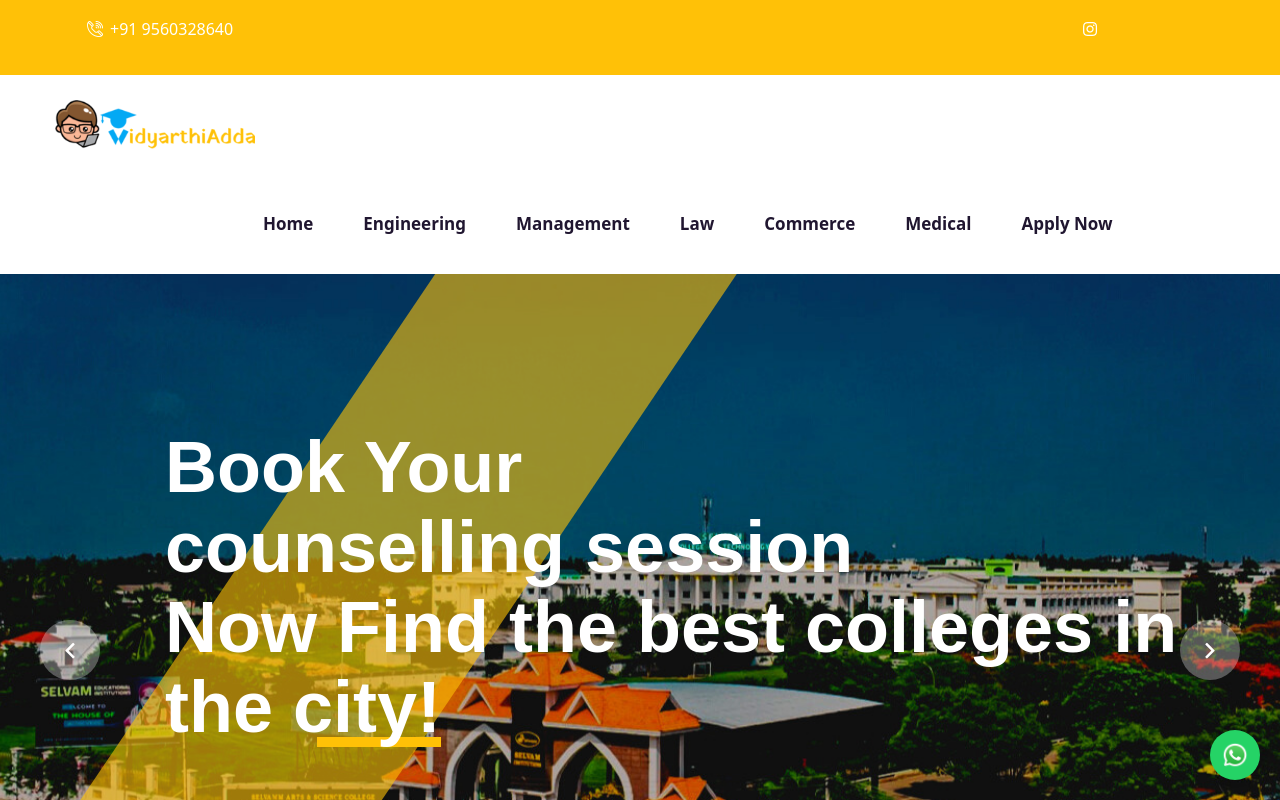
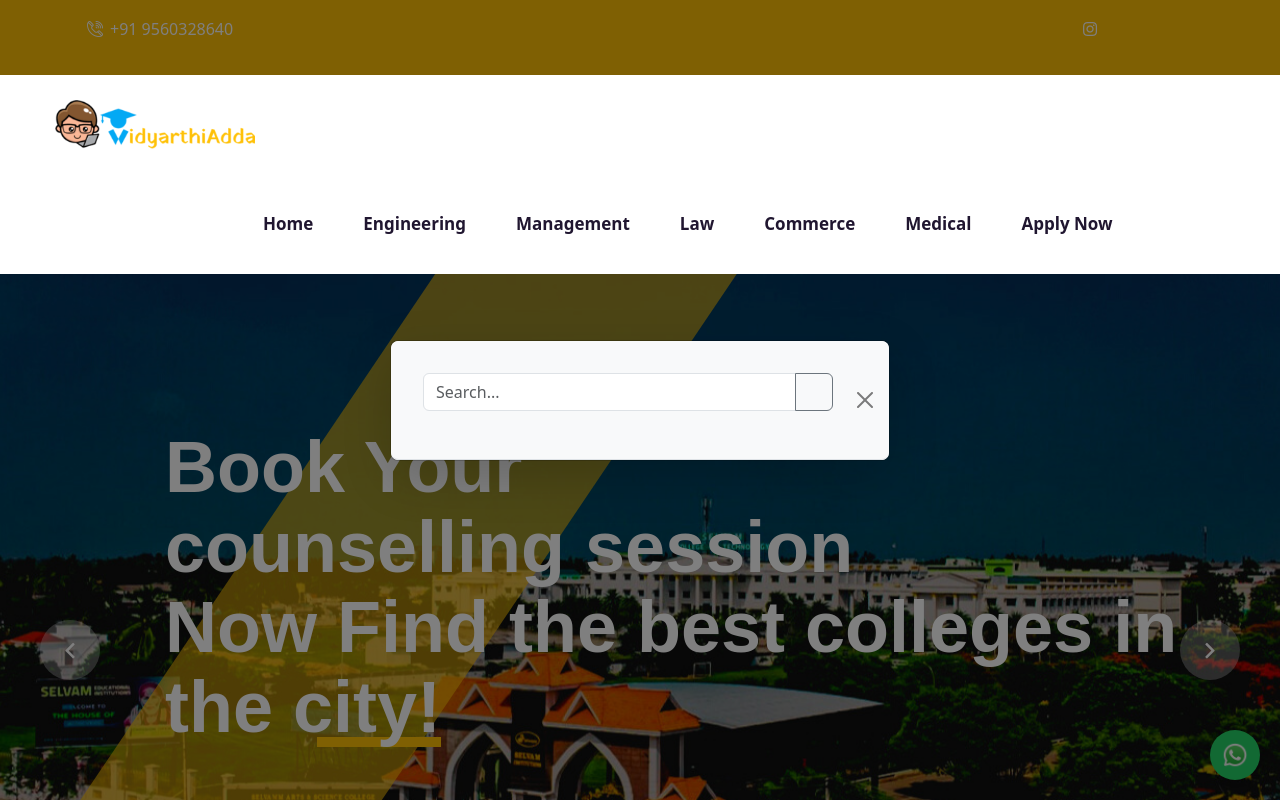
Before and after one commit to abdulrehman043/street_wolf, a Next.js app: page / in a window 1280 px wide. Both pictures are taken after a click on the element 1218 px from the left and 220 px from the top of the page. Shown: the top 800 px of the page. Built offline with nearby package versions, Linux system fonts and the light colour scheme; a web font is replaced by a local one.

Commit message:
update searchbar in desktop

```diff
--- /dev/null
+++ b/components/SearchModal.jsx
@@ -0,0 +1,70 @@
+import { useRouter } from 'next/navigation';
+import "@styles/style.css";
+
+const SearchModal = ({ showModal, onClose }) => {
+    const router = useRouter();
+
+    const closeModal = () => {
+        onClose();
+    };
+
+    const handleSearch = (event) => {
+        try {
+          // Access the input value with optional chaining
+          const searchString = event.target.previousSibling?.value;
+
+          if (searchString !== undefined && searchString !== null && searchString !== "") {
+            // Redirect to the search results page with the search query as a query parameter
+            router.push(`/college_search?string=${searchString}`, undefined, { shallow: true, onComplete: () => {
+              router.refresh();
+            }});
+          }
+        } catch (error) {
+          console.error(error);
+        }
+        closeModal();
+      };
+
+
+
+
+
+    return (
+        <>
+            {showModal && (
+                <div>
+                    <div className="modal-backdrop" style={{ backgroundColor: 'rgba(0, 0, 0, 0.5)' }}></div>
+                    <div className={`z-index-9999 modal show`} tabIndex="-2" role="dialog" style={{ display: 'block' }}>
+                        <div className="modal-dialog modal-dialog-centered">
+                            <div className="modal-content rounded-3 shadow-lg">
+                                <div className="modal-header rounded-3 bg-light">
+                                    <div className="modal-body">
+                                        {/* Search Bar */}
+                                        <div className="input-group mb-3">
+                                            <input
+                                                type="text"
+                                                className="form-control"
+                                                placeholder="Search..."
+                                                style={{ borderRadius: '0.375rem 0 0 0.375rem' }}
+                                            />
+                                            <button
+                                                className="btn btn-outline-secondary"
+                                                type="button"
+                                                onClick={handleSearch} // Handle search on click
+                                            >
+                                                <i className="fa fa-search" aria-hidden="true"></i>
+                                            </button>
+                                        </div>
+                                    </div>
+                                    <button type="button" className="btn-close" onClick={closeModal}></button>
+                                </div>
+                            </div>
+                        </div>
+                    </div>
+                </div>
+            )}
+        </>
+    );
+};
+
+export default SearchModal;
--- a/components/navbar.jsx
+++ b/components/navbar.jsx
@@ -4,10 +4,20 @@ import "@styles/magnific-popup.css";
 import "@styles/responsive.css";
 import "@styles/font-awesome.min.css";
 import "@styles/bs_53.css";
-import React, { useEffect } from 'react';
+import React, { useEffect, useState } from 'react';
+import SearchModal from '@/components/SearchModal';
 
 const NavBar = () => {
 
+    const [showModal, setShowModal] = useState(false);
+
+    const openModal = () => {
+        setShowModal(true);
+    };
+
+    const closeModal = () => {
+        setShowModal(false);
+    };
     const options = {
         'Home': [{ label: 'Home', link: '/' }],
         'Engineering': [
@@ -168,7 +178,7 @@ const NavBar = () => {
                                             </nav>
                                         </div>
                                     </div>
-                                    <div className="icon-search-box">
+                                    <div onClick={openModal} className="icon-search-box">
                                         <button className="dropdown-toggle" id="searchDropdown" data-toggle="dropdown"
                                             aria-haspopup="true" aria-expanded="false">
                                             <i className="fa fa-search" aria-hidden="true"></i>
@@ -245,7 +255,9 @@ const NavBar = () => {
 
             <div className="nav-overlay">
             </div>
+            <SearchModal showModal={showModal} onClose={closeModal} />
         </header>
+
     );
 };
 
```
Also changed, not shown: pages/college_search.jsx (added, +85 -0 lines).
